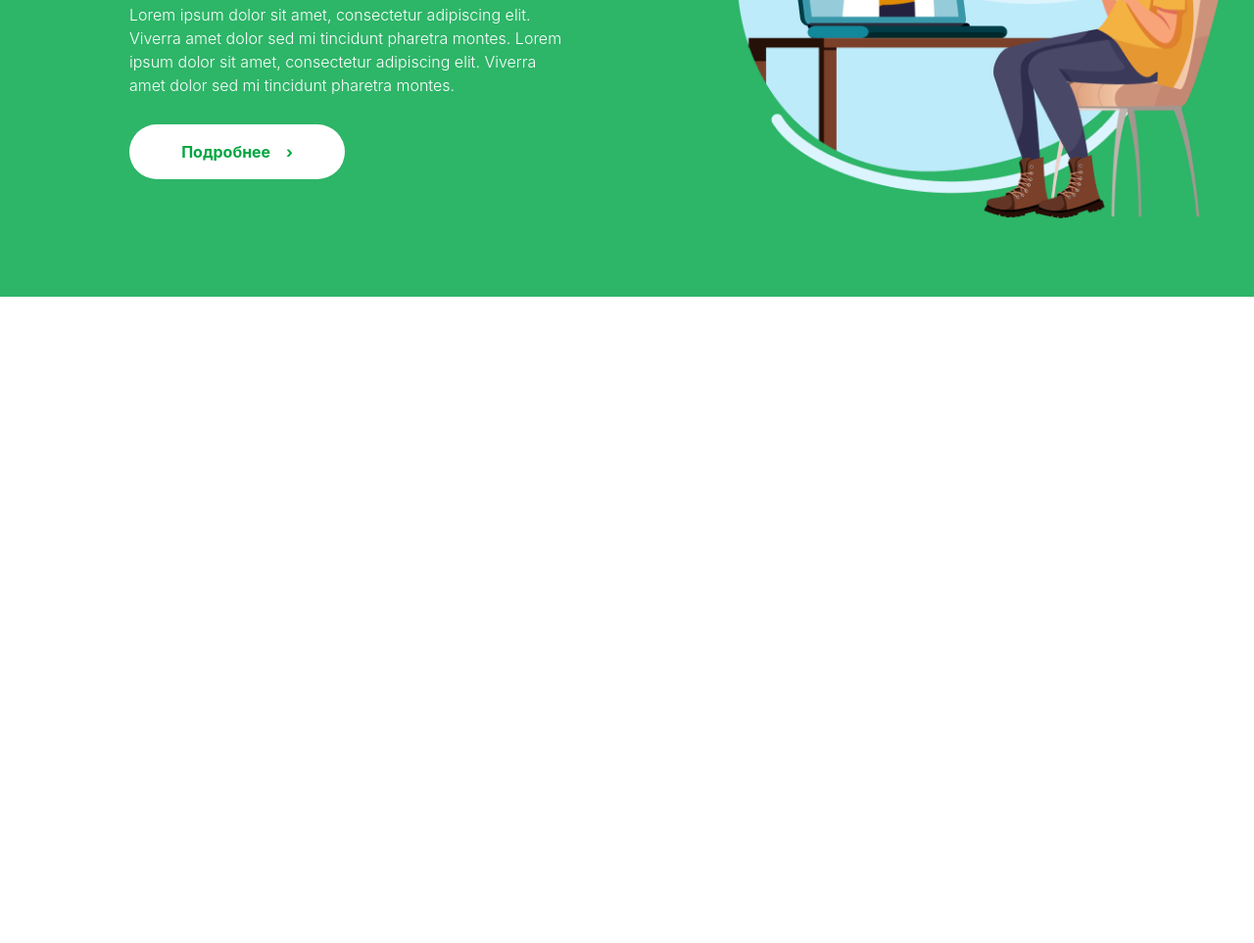
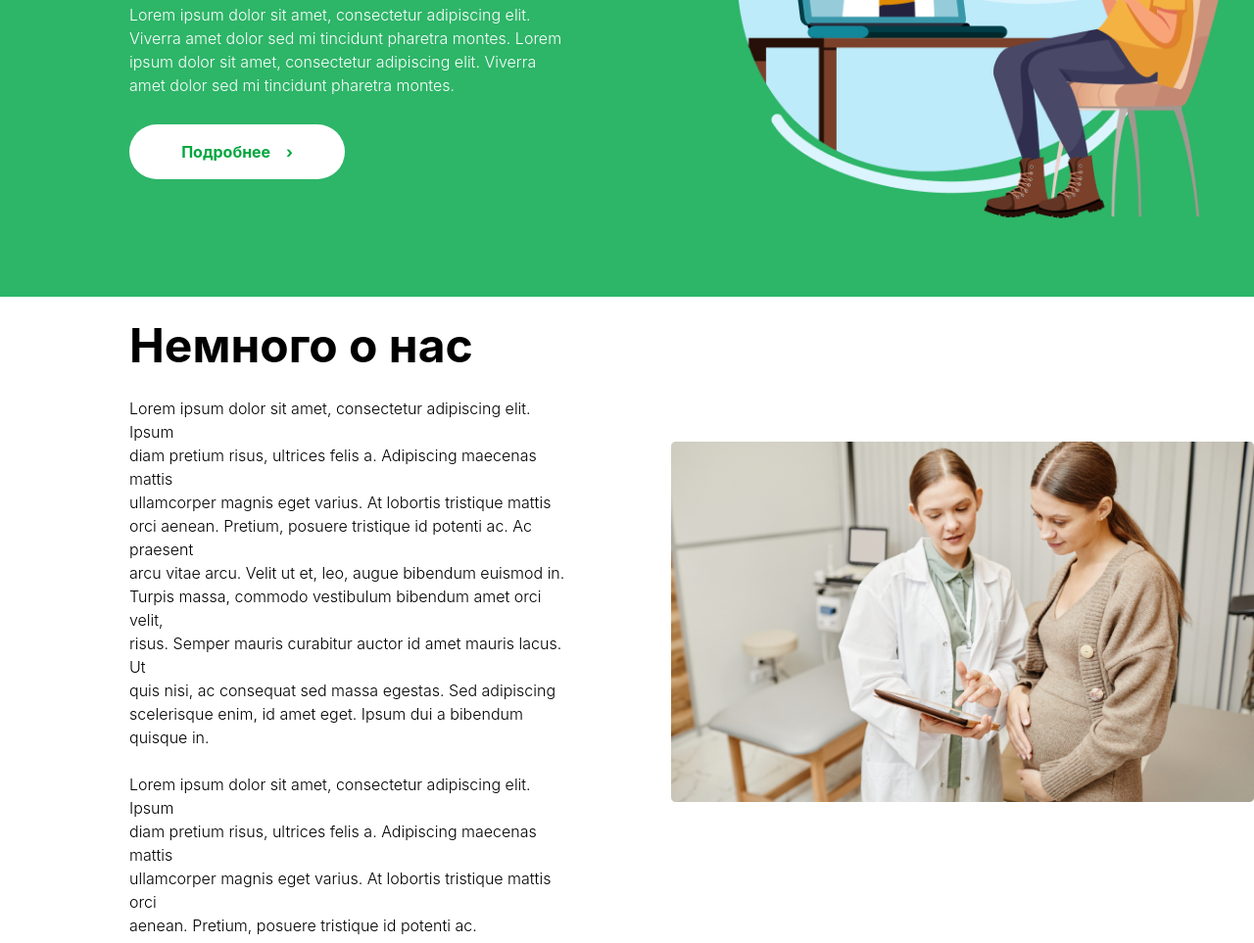
Before and after one commit to idilnozairgasheva06-svg/Practice-project, a website: page src/index.html in a window 1280 px wide. Shown: the part 455-1418 px from the top of the page at 98% size. Before the commit the page ends 800 px from the top, so only its background shows below. Drawn offline with Linux system fonts and the light colour scheme.

Commit message:
about us

```diff
--- a/src/index.html
+++ b/src/index.html
@@ -43,5 +43,28 @@
                     <img src="/images/TDV_M63_010 1.png">
                 </div>
         </section>
+
+         <section class="h-[600px] bg-linear-to-b mt-15 flex gap-24">
+            <div class="flex flex-col w-[504px] h-[400px] ml-33 mb-30 justify-center mt-20 gap-7 ">
+                <h1 class="text-5xl font-bold text-black ">Немного о нас</h1>
+                <p class="font-light">Lorem ipsum dolor sit amet, consectetur adipiscing elit. Ipsum<br>
+                    diam pretium risus, ultrices felis a. Adipiscing maecenas mattis<br>
+                     ullamcorper magnis eget varius. At lobortis tristique mattis orci aenean.
+                     Pretium, posuere tristique id potenti ac. Ac praesent<br>
+                      arcu vitae arcu. Velit ut et, leo, augue bibendum euismod in. <br>
+                      Turpis massa, commodo vestibulum bibendum amet orci velit,<br>
+                      risus. Semper mauris curabitur auctor id amet mauris lacus. Ut <br>
+                      quis nisi, ac consequat sed massa egestas. Sed adipiscing<br>
+                       scelerisque enim, id amet eget. Ipsum dui a bibendum<br> quisque in.<br><br>
+                    Lorem ipsum dolor sit amet, consectetur adipiscing elit. Ipsum<br> diam pretium risus, ultrices felis a. Adipiscing maecenas mattis <br>
+                    ullamcorper magnis eget varius. At lobortis tristique mattis orci <br>
+                    aenean. Pretium, posuere tristique id potenti ac. </p>
+
+                </div>
+                <div>
+                    <img src="/images/Mask group.png " class="mt-22">
+                </div>
+        </section>
+
 </body>
 </html>
```
